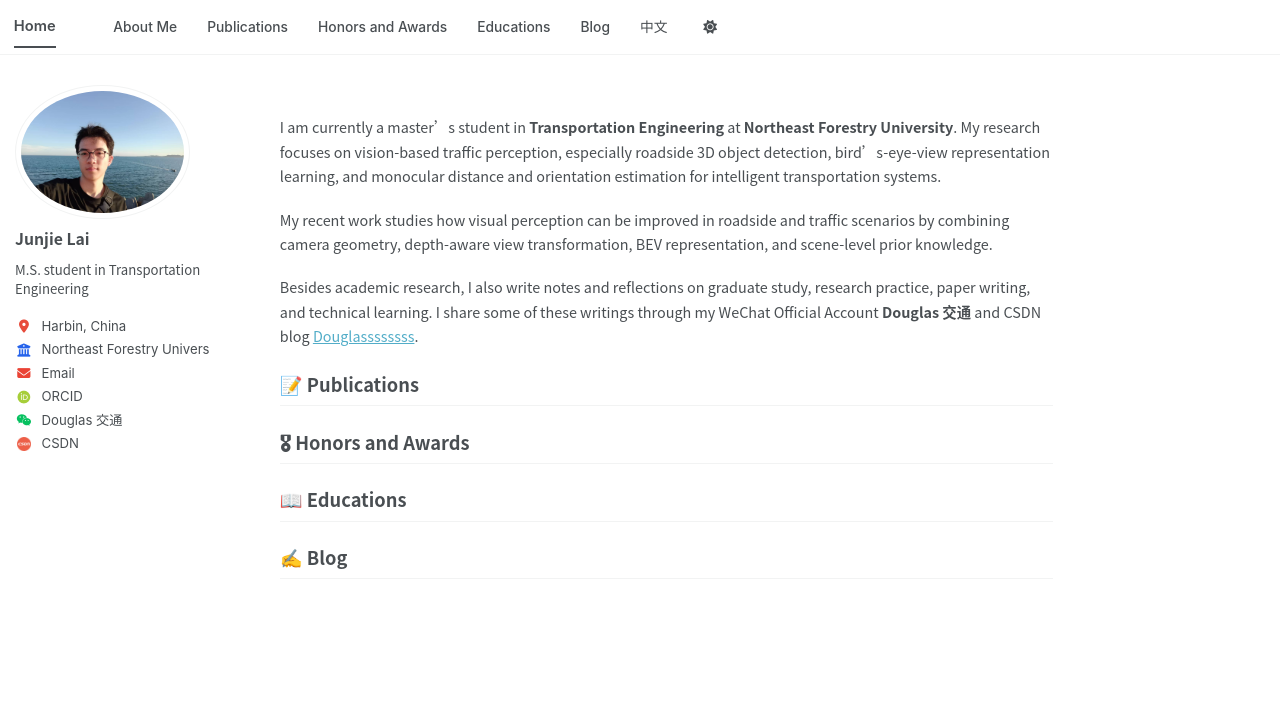
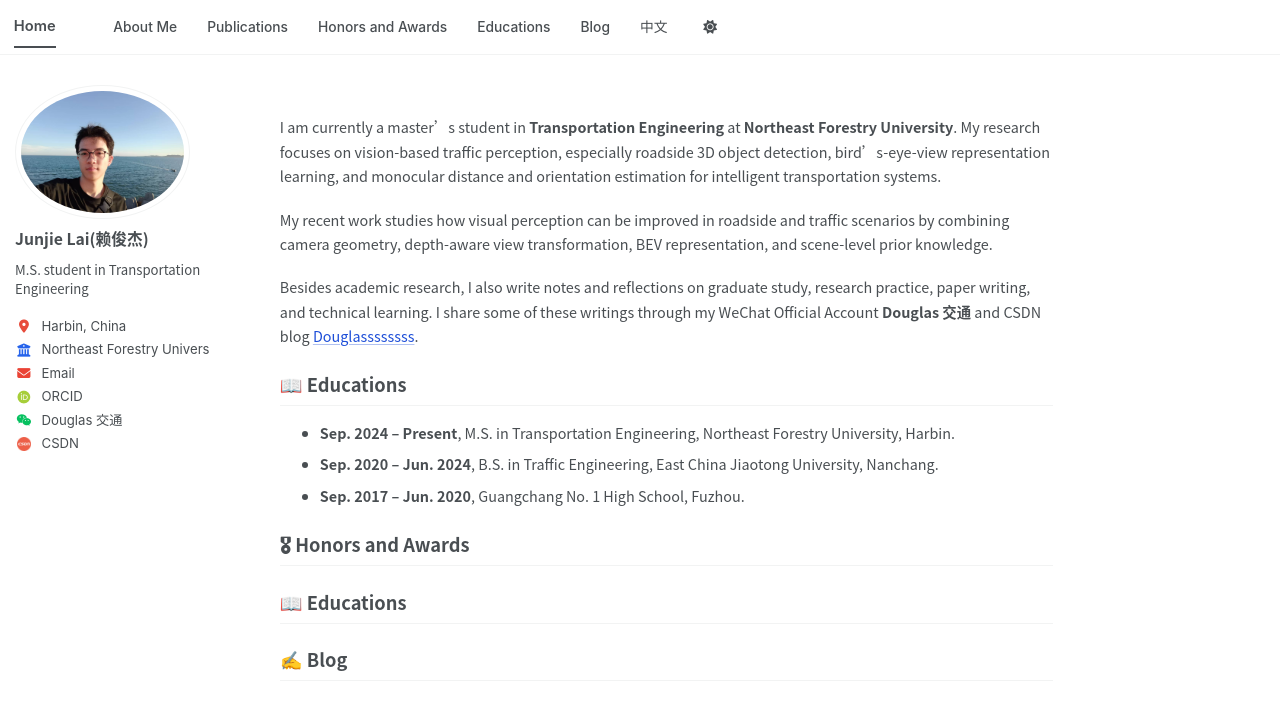
Before and after one commit to Douglassssss/Douglassssss.github.io, a Jekyll site: the page built from _pages/about.md, in a window 1280 px wide. Shown: the top 720 px of the page. Built offline with Jekyll 4.4.1, drawn with Linux system fonts in a browser that asks for light colours; some web fonts are replaced; a script bundle is joined from its source files by our own code; library files that are not in the unit come from our copies.

Commit message:
Polish homepage style

```diff
--- a/_config.yml
+++ b/_config.yml
@@ -24,7 +24,7 @@ repository               : "Douglassssss/Douglassssss.github.io"
 author:
   # Biographic information
   avatar           : "profile.jpg"
-  name             : "Junjie Lai"
+  name             : "Junjie Lai(赖俊杰)"
   pronouns         : # example: "she/her"
   bio              : "M.S. student in Transportation Engineering"
   location         : "Harbin, China"
--- a/_pages/about.md
+++ b/_pages/about.md
@@ -15,7 +15,12 @@ My recent work studies how visual perception can be improved in roadside and tra
 
 Besides academic research, I also write notes and reflections on graduate study, research practice, paper writing, and technical learning. I share some of these writings through my WeChat Official Account **Douglas 交通** and CSDN blog [Douglassssssss](https://blog.csdn.net/Douglassssssss).
 
-## 📝 Publications {#publications}
+## 📖 Educations {#educations}
+
+* **Sep. 2024 – Present**, M.S. in Transportation Engineering, Northeast Forestry University, Harbin.
+* **Sep. 2020 – Jun. 2024**, B.S. in Traffic Engineering, East China Jiaotong University, Nanchang.
+* **Sep. 2017 – Jun. 2020**, Guangchang No. 1 High School, Fuzhou.
+
 
 ## 🎖 Honors and Awards {#honors-and-awards}
 
--- a/_sass/_custom.scss
+++ b/_sass/_custom.scss
@@ -367,3 +367,53 @@ body {
     font-size: 0.9rem !important;
   }
 }
+
+/* =========================================================
+   Link interaction and colors
+   ========================================================= */
+
+/* Sidebar links: restore hover interaction */
+.author__urls li > a {
+  color: inherit !important;
+  text-decoration: none !important;
+  cursor: pointer !important;
+}
+
+.author__urls li > a:hover {
+  color: #1d4ed8 !important;
+  text-decoration: underline !important;
+  text-underline-offset: 2px !important;
+}
+
+/* Non-link items, such as WeChat name */
+.author__urls li .author-custom-link,
+.author-custom-link.no-link {
+  color: inherit !important;
+  text-decoration: none !important;
+  cursor: default !important;
+}
+
+.author__urls li .author-custom-link:hover,
+.author-custom-link.no-link:hover {
+  color: inherit !important;
+  text-decoration: none !important;
+}
+
+/* Main content links */
+.page__content a {
+  color: #1d4ed8 !important;
+  text-decoration: underline !important;
+  text-decoration-color: rgba(29, 78, 216, 0.35) !important;
+  text-underline-offset: 2px !important;
+}
+
+.page__content a:hover {
+  color: #1e40af !important;
+  text-decoration-color: #1e40af !important;
+}
+
+/* Avoid forcing button links to look like text links */
+.page__content a.btn,
+.page__content .btn {
+  text-decoration: none !important;
+}
```
Also changed, not shown: _pages/about-zh.md (+5 -0 lines).
